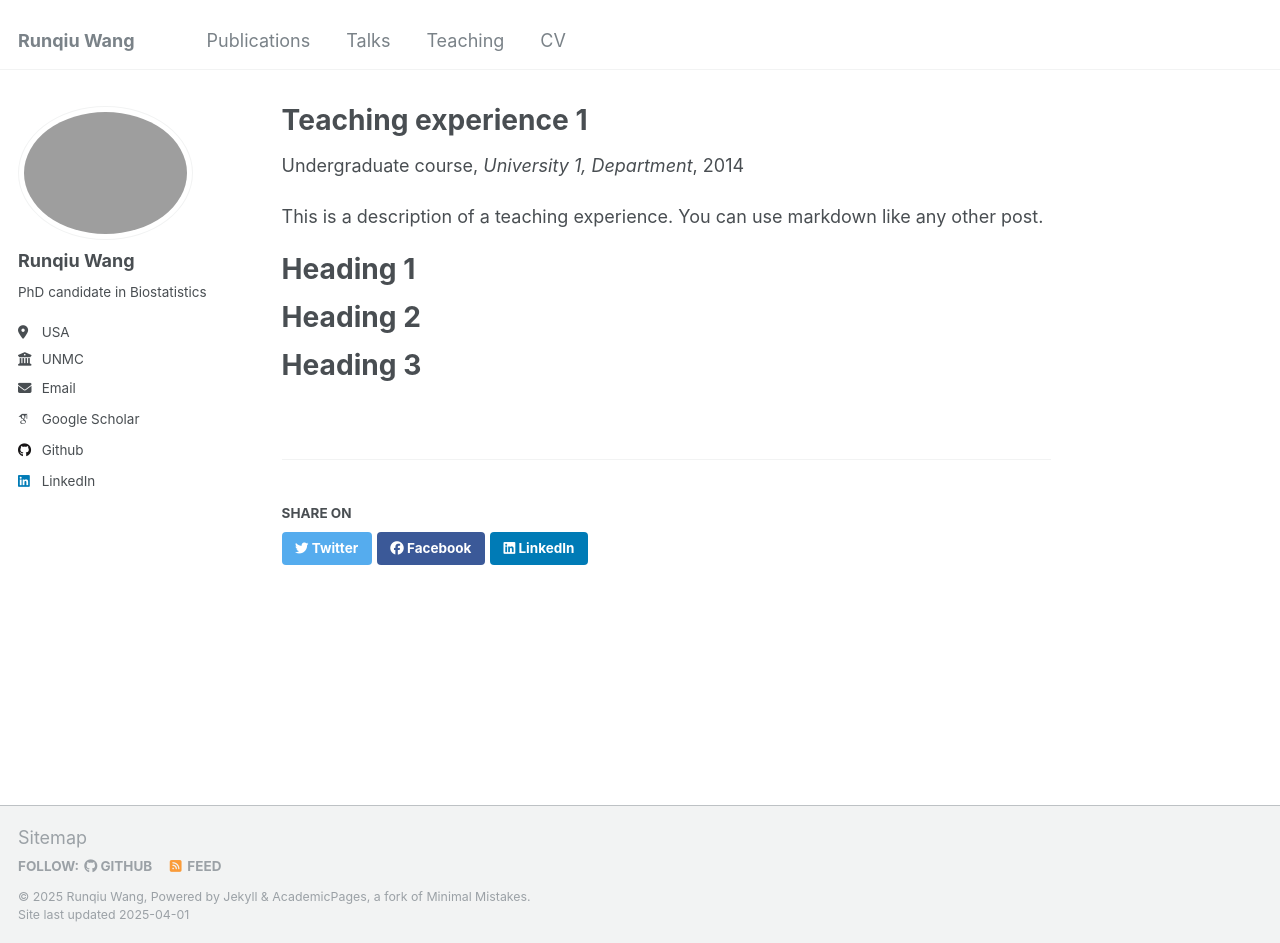
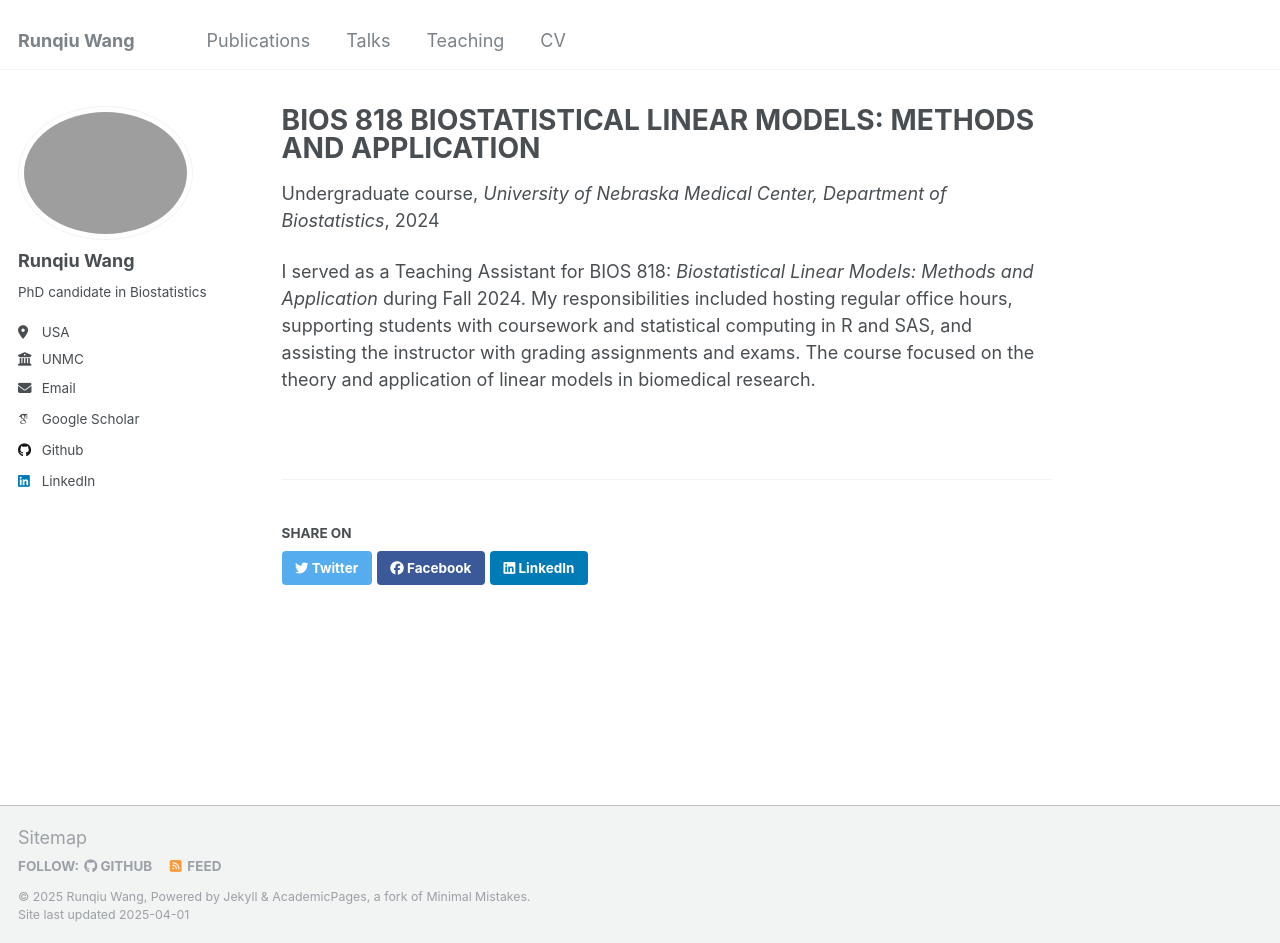
Before and after one commit to RunqiuWang22/runqiuwang22.github.io, a Jekyll site: the page built from _teaching/2014-spring-teaching-1.md, in a window 1280 px wide and 943 px high. Built offline with Jekyll 4.4.1, drawn with Linux system fonts in a browser that asks for light colours; some web fonts are replaced.

Commit message:
Update 2014-spring-teaching-1.md

```diff
--- a/_teaching/2014-spring-teaching-1.md
+++ b/_teaching/2014-spring-teaching-1.md
@@ -1,20 +1,12 @@
 ---
-title: "Teaching experience 1"
+title: "BIOS 818 BIOSTATISTICAL LINEAR MODELS: METHODS AND APPLICATION"
 collection: teaching
 type: "Undergraduate course"
-permalink: /teaching/2014-spring-teaching-1
-venue: "University 1, Department"
-date: 2014-01-01
-location: "City, Country"
+permalink: /teaching/2024-fall-teaching-1
+venue: "University of Nebraska Medical Center, Department of Biostatistics"
+date: 08/2024 - 12/2024
+location: "Omaha, USA"
 ---
 
-This is a description of a teaching experience. You can use markdown like any other post.
 
-Heading 1
-======
-
-Heading 2
-======
-
-Heading 3
-======
+I served as a Teaching Assistant for BIOS 818: *Biostatistical Linear Models: Methods and Application* during Fall 2024. My responsibilities included hosting regular office hours, supporting students with coursework and statistical computing in R and SAS, and assisting the instructor with grading assignments and exams. The course focused on the theory and application of linear models in biomedical research.
```
